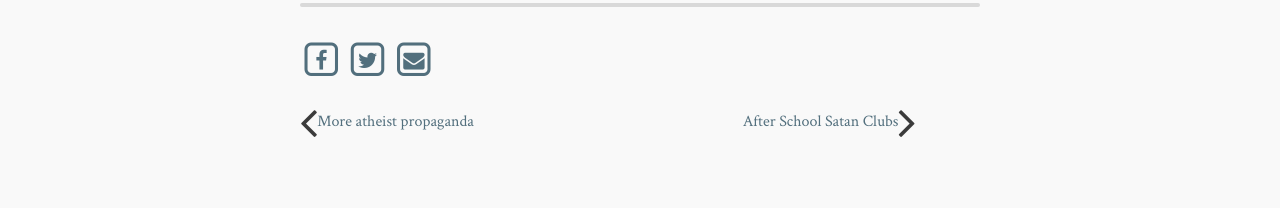
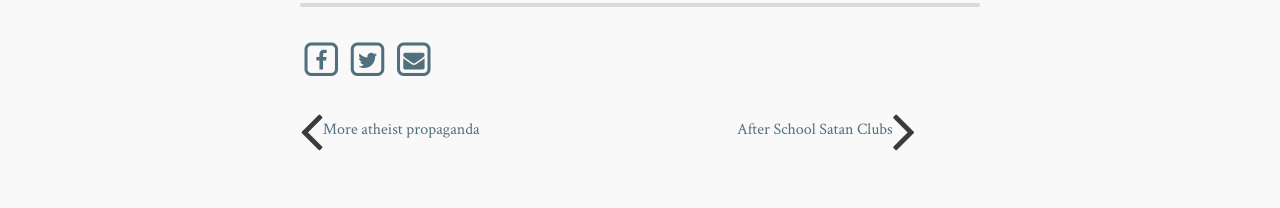
Before and after one commit to flashlightministries/oilforlight, a Jekyll site: the page built from _posts/2016-08-29-willy-wonka-false.md, in a window 1280 px wide. Shown: the part 1709-1917 px from the top of the page. Built offline with Jekyll 4.4.1, drawn with Linux system fonts in a browser that asks for light colours; nearby versions of some CDN libraries.

Commit message:
Update post.html

```diff
--- a/_layouts/post.html
+++ b/_layouts/post.html
@@ -64,12 +64,12 @@
   <div class="page-nav">
     <span>
       {% if page.next.url %}
-        <span class="left-arrow"><i class="fa fa-3x fa-angle-left" aria-hidden="true"></i></span><span><a class="next small" href="{{page.next.url}}">{{page.next.title}}</a></span>
+        <span class="left-arrow"><i class="fa fa-4x fa-angle-left" aria-hidden="true"></i></span><span><a class="next small" href="{{page.next.url}}">{{page.next.title}}</a></span>
       {% endif %}
     </span>
     <span class="align-right">
       {% if page.previous.url %}
-        <span><a class="prev small" href="{{page.previous.url}}">{{page.previous.title}}</a></span><span><i class="fa fa-3x fa-angle-right" aria-hidden="true"></i></span>
+        <span><a class="prev small" href="{{page.previous.url}}">{{page.previous.title}}</a></span><span><i class="fa fa-4x fa-angle-right" aria-hidden="true"></i></span>
       {% endif %}
     </span>
   </div>
```
